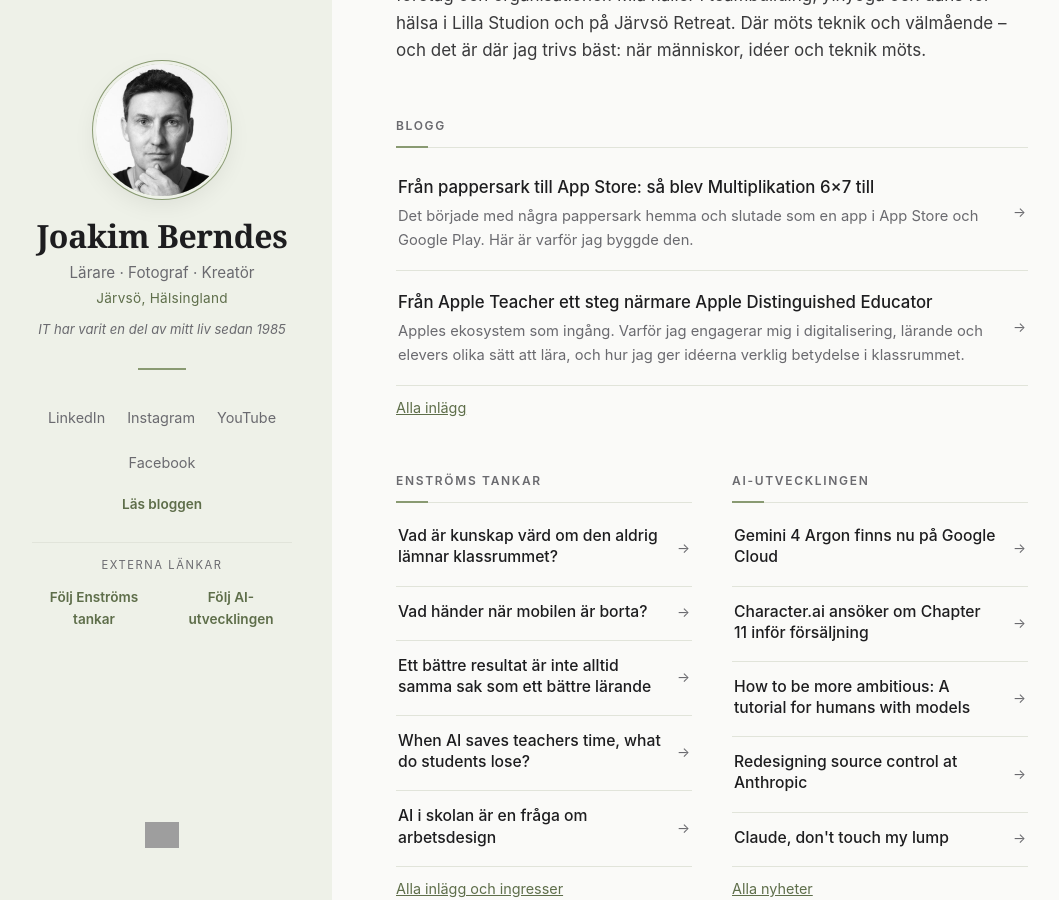
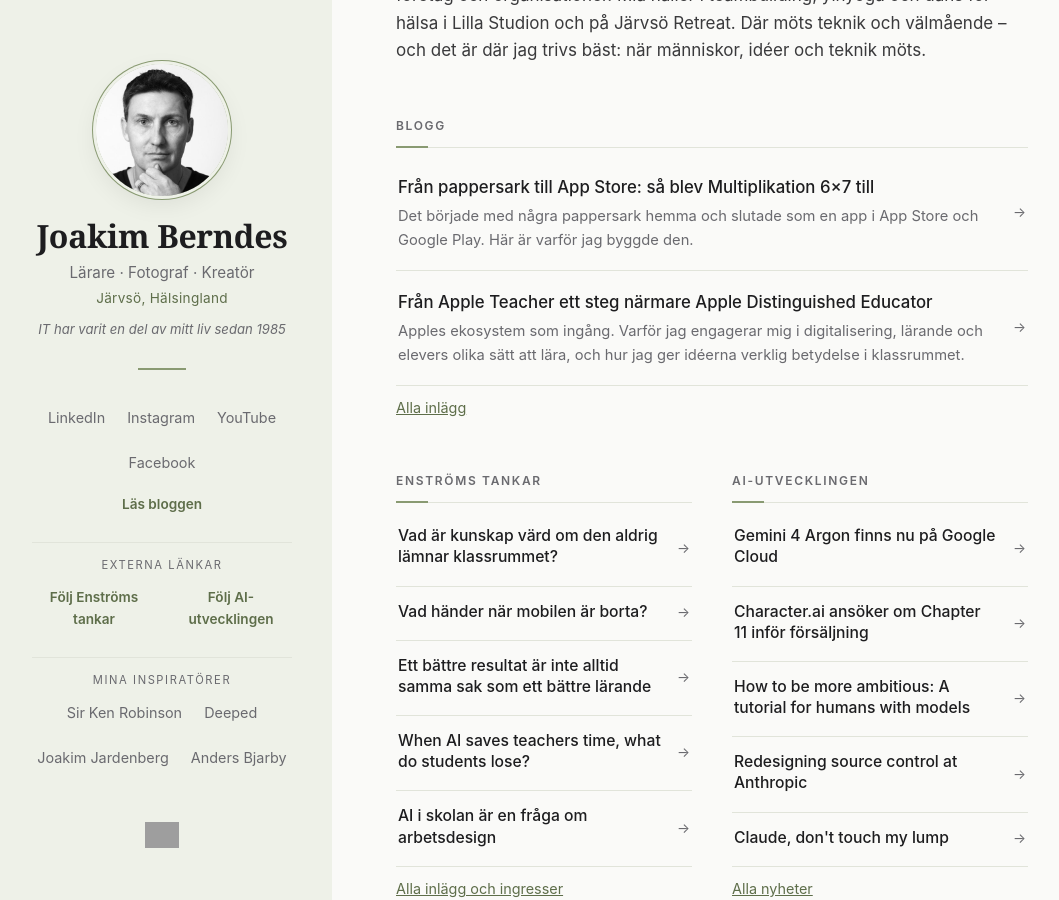
Before and after one commit to jberndes/jberndes.github.io, a Jekyll site: the page built from index.html, in a window 1280 px wide and 900 px high, scrolled down 397 px. Shown: the whole window, without its empty margins (8-1067 px from the left). Built offline with Jekyll 4.4.1, drawn with Linux system fonts in a browser that asks for light colours; grey boxes are pictures that could not be loaded.

Commit message:
Mina inspiratörer i sidomenyn, Anders Enströms LinkedIn
Co-Authored-By: Claude Sonnet 5.5 <noreply@anthropic.com>
Claude-Session: https://claude.ai/code/session_01EHEf1UELdVEwTeZb2owzdv

```diff
--- a/enstroms-tankar/index.html
+++ b/enstroms-tankar/index.html
@@ -95,6 +95,7 @@
   <footer>
     <div class="inre">
       <p>Källa: <a href="https://enstrm.substack.com/" target="_blank" rel="noopener">Enströms tankar på Substack<span class="dold"> (öppnas i ny flik)</span></a>. Ingresserna är sammanfattade på svenska av Joakim Berndes.</p>
+      <p>Anders Enström på <a href="https://www.linkedin.com/in/anders-enstr%C3%B6m-82507071/" target="_blank" rel="noopener">LinkedIn<span class="dold"> (öppnas i ny flik)</span></a>.</p>
     </div>
   </footer>
 </body>
--- a/index.html
+++ b/index.html
@@ -406,6 +406,18 @@
       </ul>
       </nav>
 
+      <hr class="linje">
+
+      <nav aria-labelledby="h-inspiratorer">
+      <p class="etikett" id="h-inspiratorer">Mina inspiratörer</p>
+      <ul class="sociala">
+        <li><a href="https://www.ted.com/speakers/sir_ken_robinson" target="_blank" rel="noopener">Sir Ken Robinson<span class="dold"> (öppnas i ny flik)</span></a></li>
+        <li><a href="https://deepedition.substack.com" target="_blank" rel="noopener">Deeped<span class="dold"> (öppnas i ny flik)</span></a></li>
+        <li><a href="https://jardenberg.se/" target="_blank" rel="noopener">Joakim Jardenberg<span class="dold"> (öppnas i ny flik)</span></a></li>
+        <li><a href="https://www.linkedin.com/in/andersbjarby/" target="_blank" rel="noopener">Anders Bjarby<span class="dold"> (öppnas i ny flik)</span></a></li>
+      </ul>
+      </nav>
+
       <!-- Lägg Apples officiella SVARTA Apple Teacher-signatur som apple-teacher.png i samma mapp -->
       <div class="apple-teacher">
         <img src="apple-teacher.png" alt="Apple Teacher" onerror="this.parentNode.style.display='none'">
```
